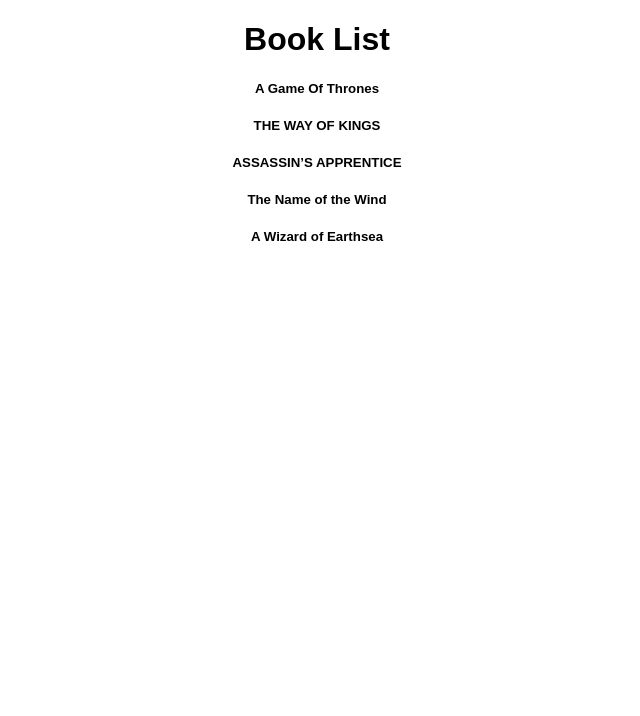
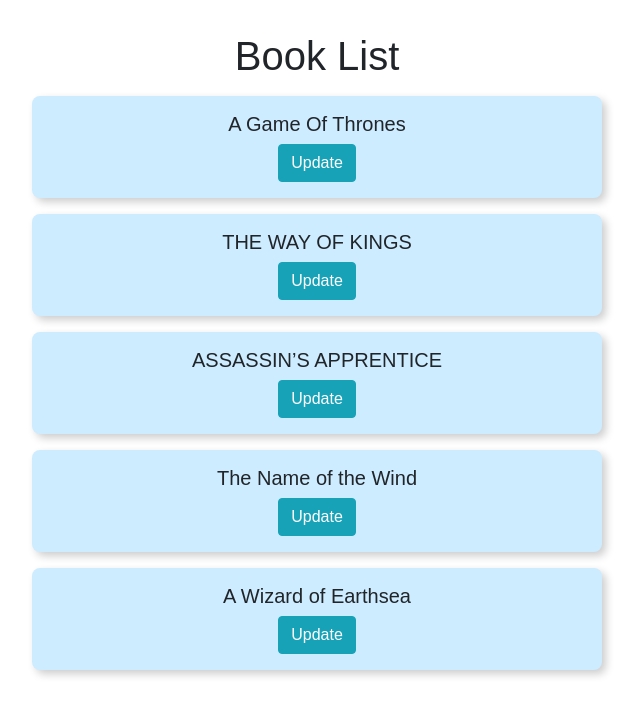
Before and after one commit to chaituteja/infoxchange-app, a React (Create React App) app: page / in a window 1280 px wide. Shown: the top 716 px of the page, without its empty margins (323-963 px from the left). Built offline with nearby package versions, Linux system fonts and the light colour scheme; data requests are answered from the project's data file.

Commit message:
Added updateBook component to the CardList component
Also added bootstrap and tachyon styles to the App

```diff
--- a/src/App.js
+++ b/src/App.js
@@ -1,6 +1,9 @@
 import React, { Component } from 'react';
 import CardList from './components/CardList';
 import './App.css';
+import 'tachyons';
+import "bootstrap/dist/css/bootstrap.css";
+import 'bootstrap/dist/js/bootstrap.js';
 
 class App extends Component {
 
--- a/src/components/CardList.js
+++ b/src/components/CardList.js
@@ -1,8 +1,10 @@
 import React from 'react';
 import Card from './Card';
+import UpdateBook from './UpdateBook';
 
 
-const CardList = ({books}) => {
+
+const CardList = ({books, bookData, updateBook, handleChange,getBook}) => {
     const bookArray = books.map((book, i) => {
         return(
             <div key={i} className='tc bg-lightest-blue br3 pa3 ma2 dib bw2 shadow-5 col-md-6 book-item'>
@@ -11,6 +13,12 @@
                     bookName={books[i].title}
                     isbn={books[i].isbn}
                     author={books[i].author} />
+                <UpdateBook
+                    elementId={books[i].id}
+                    bookData={bookData}
+                    getBook={getBook}
+                    updateBook={updateBook}
+                    handleChange={handleChange} />
             </div>
     )})
     return (
```
